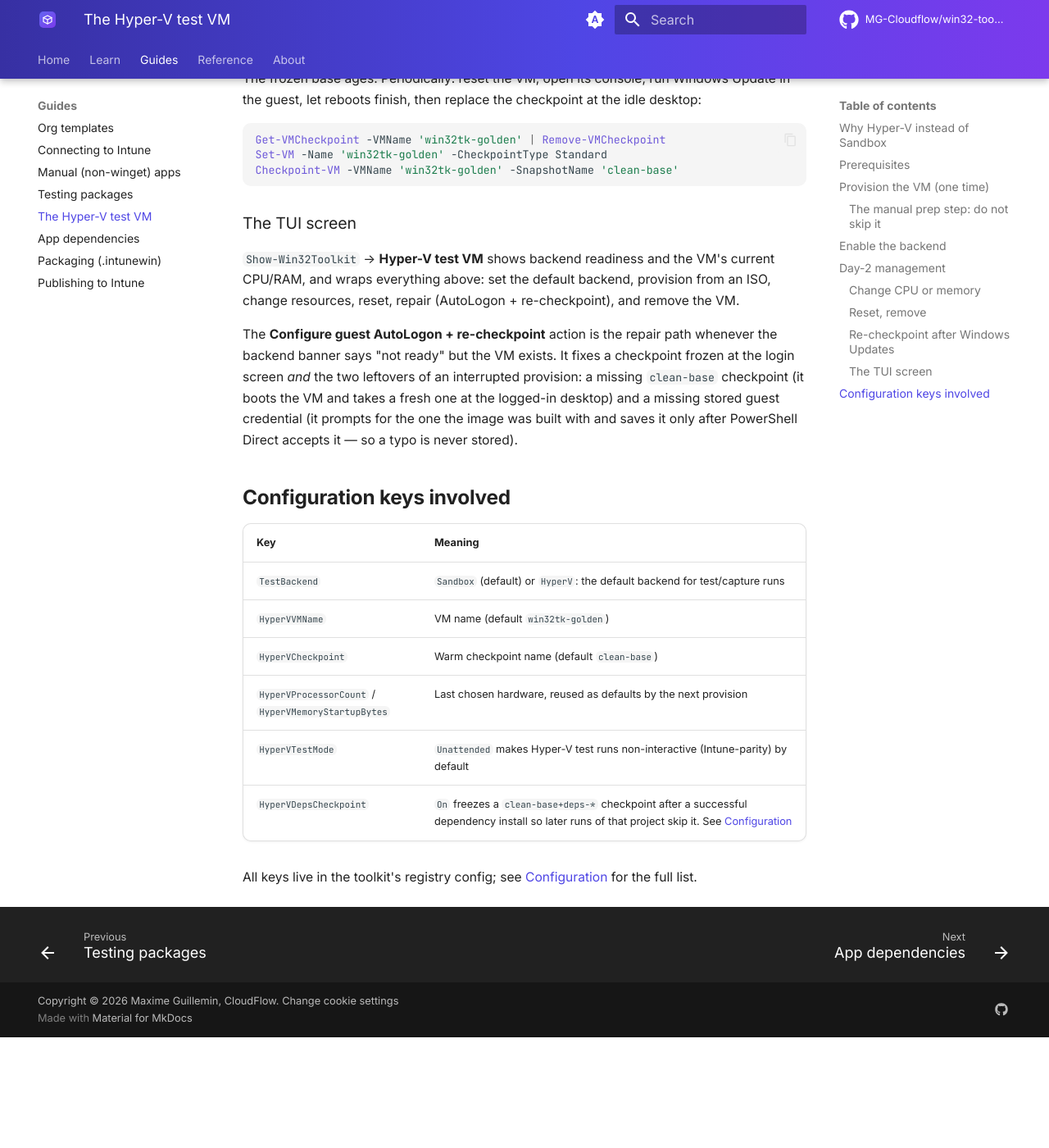
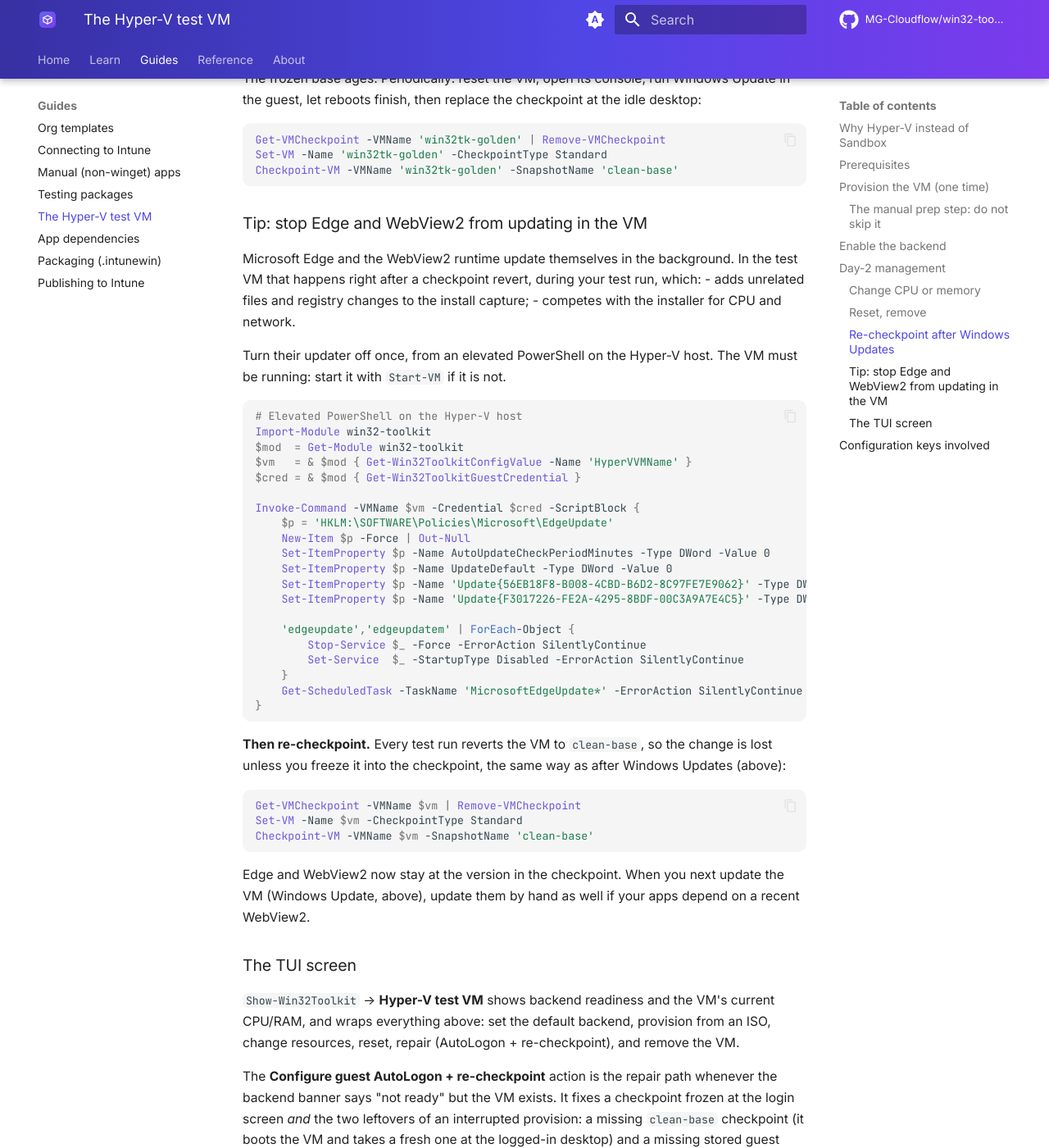
Before and after one commit to MG-Cloudflow/win32-toolkit, an MkDocs documentation site: the page built from docs/hyperv-vm.md, in a window 1280 px wide and 1400 px high, scrolled down 3002 px. Shown: the whole window at 82% size. Built offline with MkDocs 1.6.1 and Material for MkDocs 9.7.7, drawn with Linux system fonts in a browser that asks for light colours; comment, search, counter and statistics services are not loaded; before the commit the page ends 4267 px from its top, so only the background shows below that.

Commit message:
docs(hyperv-vm): tip to stop Edge and WebView2 updates in the test VM
Background Edge/WebView2 updates after a checkpoint revert pollute install captures and compete with
the installer. Adds the PowerShell Direct script that disables the updater, plus the re-checkpoint step.

Co-Authored-By: Claude Opus 5.5 <noreply@anthropic.com>

````diff
--- a/docs/hyperv-vm.md
+++ b/docs/hyperv-vm.md
@@ -103,6 +103,51 @@ Set-VM -Name 'win32tk-golden' -CheckpointType Standard
 Checkpoint-VM -VMName 'win32tk-golden' -SnapshotName 'clean-base'
 ```
 
+### Tip: stop Edge and WebView2 from updating in the VM
+
+Microsoft Edge and the WebView2 runtime update themselves in the background. In the test VM that
+happens right after a checkpoint revert, during your test run, which:
+- adds unrelated files and registry changes to the install capture;
+- competes with the installer for CPU and network.
+
+Turn their updater off once, from an elevated PowerShell on the Hyper-V host. The VM must be
+running: start it with `Start-VM` if it is not.
+
+```powershell
+# Elevated PowerShell on the Hyper-V host
+Import-Module win32-toolkit
+$mod  = Get-Module win32-toolkit
+$vm   = & $mod { Get-Win32ToolkitConfigValue -Name 'HyperVVMName' }
+$cred = & $mod { Get-Win32ToolkitGuestCredential }
+
+Invoke-Command -VMName $vm -Credential $cred -ScriptBlock {
+    $p = 'HKLM:\SOFTWARE\Policies\Microsoft\EdgeUpdate'
+    New-Item $p -Force | Out-Null
+    Set-ItemProperty $p -Name AutoUpdateCheckPeriodMinutes -Type DWord -Value 0
+    Set-ItemProperty $p -Name UpdateDefault -Type DWord -Value 0
+    Set-ItemProperty $p -Name 'Update{56EB18F8-B008-4CBD-B6D2-8C97FE7E9062}' -Type DWord -Value 0  # Edge
+    Set-ItemProperty $p -Name 'Update{F3017226-FE2A-4295-8BDF-00C3A9A7E4C5}' -Type DWord -Value 0  # WebView2
+
+    'edgeupdate','edgeupdatem' | ForEach-Object {
+        Stop-Service $_ -Force -ErrorAction SilentlyContinue
+        Set-Service  $_ -StartupType Disabled -ErrorAction SilentlyContinue
+    }
+    Get-ScheduledTask -TaskName 'MicrosoftEdgeUpdate*' -ErrorAction SilentlyContinue | Disable-ScheduledTask
+}
+```
+
+**Then re-checkpoint.** Every test run reverts the VM to `clean-base`, so the change is lost unless
+you freeze it into the checkpoint, the same way as after Windows Updates (above):
+
+```powershell
+Get-VMCheckpoint -VMName $vm | Remove-VMCheckpoint
+Set-VM -Name $vm -CheckpointType Standard
+Checkpoint-VM -VMName $vm -SnapshotName 'clean-base'
+```
+
+Edge and WebView2 now stay at the version in the checkpoint. When you next update the VM (Windows
+Update, above), update them by hand as well if your apps depend on a recent WebView2.
+
 ### The TUI screen
 
 `Show-Win32Toolkit` → **Hyper-V test VM** shows backend readiness and the VM's current CPU/RAM, and
````
